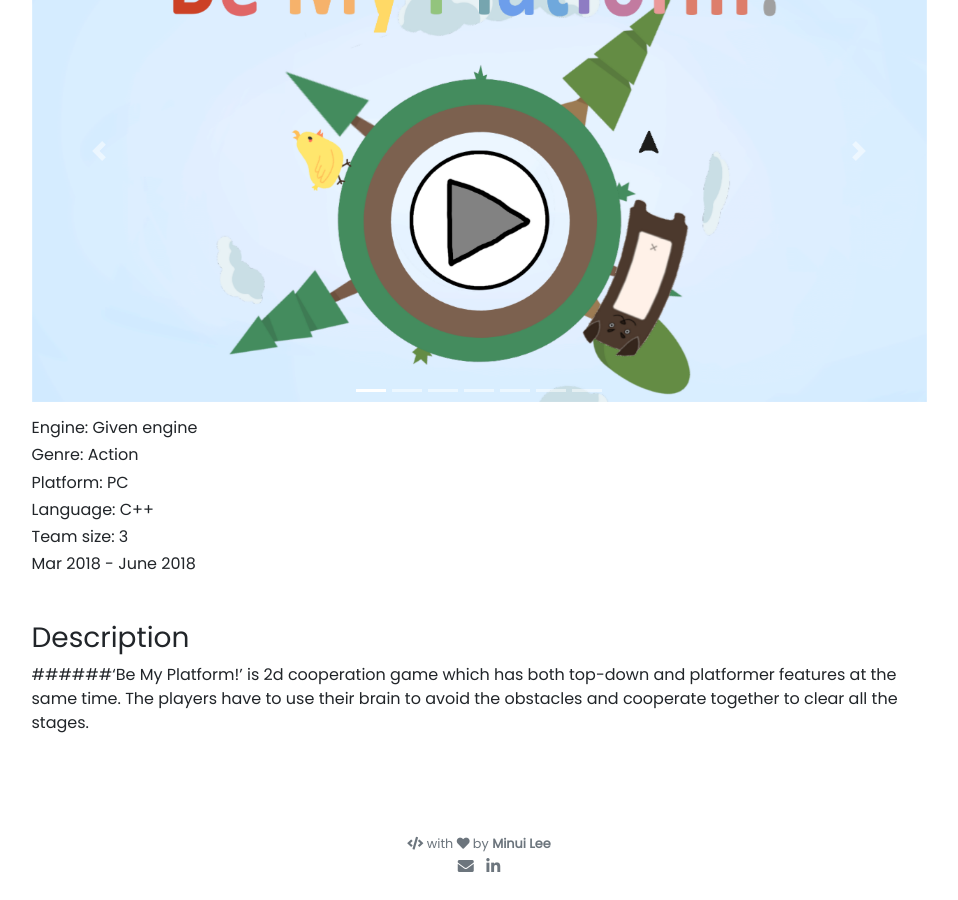
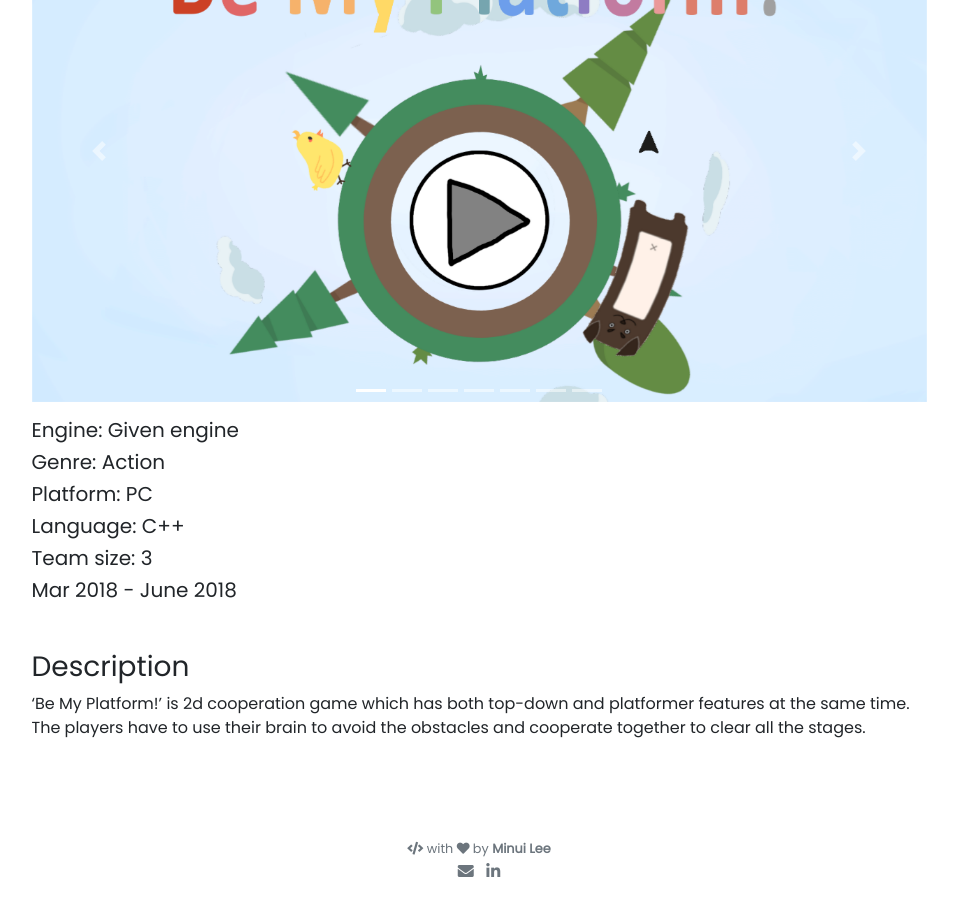
Before and after one commit to MinuiLee/MinuiLee.github.io, a Jekyll site: the page built from _projects/(2) Be My Platform!.md, in a window 1280 px wide and 900 px high, scrolled down 847 px. Shown: the whole window, without its empty margins (161-1119 px from the left). Built offline with Jekyll 4.4.1, drawn with Linux system fonts in a browser that asks for light colours; nearby versions of some CDN libraries.

Commit message:
Update font size

```diff
--- a/_projects/(2) Be My Platform!.md
+++ b/_projects/(2) Be My Platform!.md
@@ -21,18 +21,18 @@ category: team
 {% endcapture %}
 {% include elements/carousel.html %}
 
-###### Engine: Given engine
-###### Genre: Action
-###### Platform: PC
-###### Language: C++
-###### Team size: 3
-###### Mar 2018 - June 2018
+##### Engine: Given engine
+##### Genre: Action
+##### Platform: PC
+##### Language: C++
+##### Team size: 3
+##### Mar 2018 - June 2018
 
 <br/>
 
 ### Description
 
-######‘Be My Platform!’ is 2d cooperation game which has both top-down and platformer features at the same time. The players have to use their brain to avoid the obstacles and cooperate together to clear all the stages.
+‘Be My Platform!’ is 2d cooperation game which has both top-down and platformer features at the same time. The players have to use their brain to avoid the obstacles and cooperate together to clear all the stages.
 
 <br/>
 <br/>
```
Also changed, not shown: _projects/(1) Hon.md (+6 -6 lines), _projects/(3) Minotes.md (+2 -2 lines), _projects/(4) Speech Assistant.md (+1 -1 lines).
